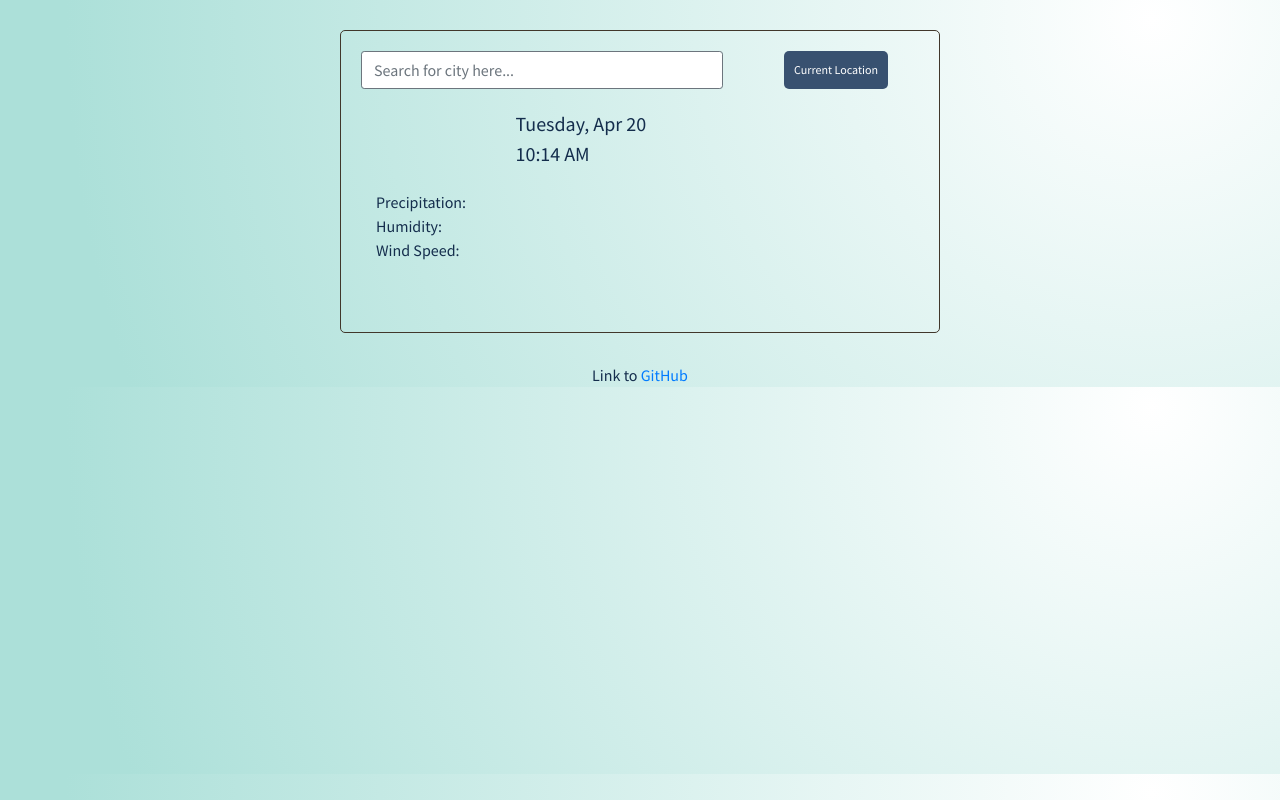
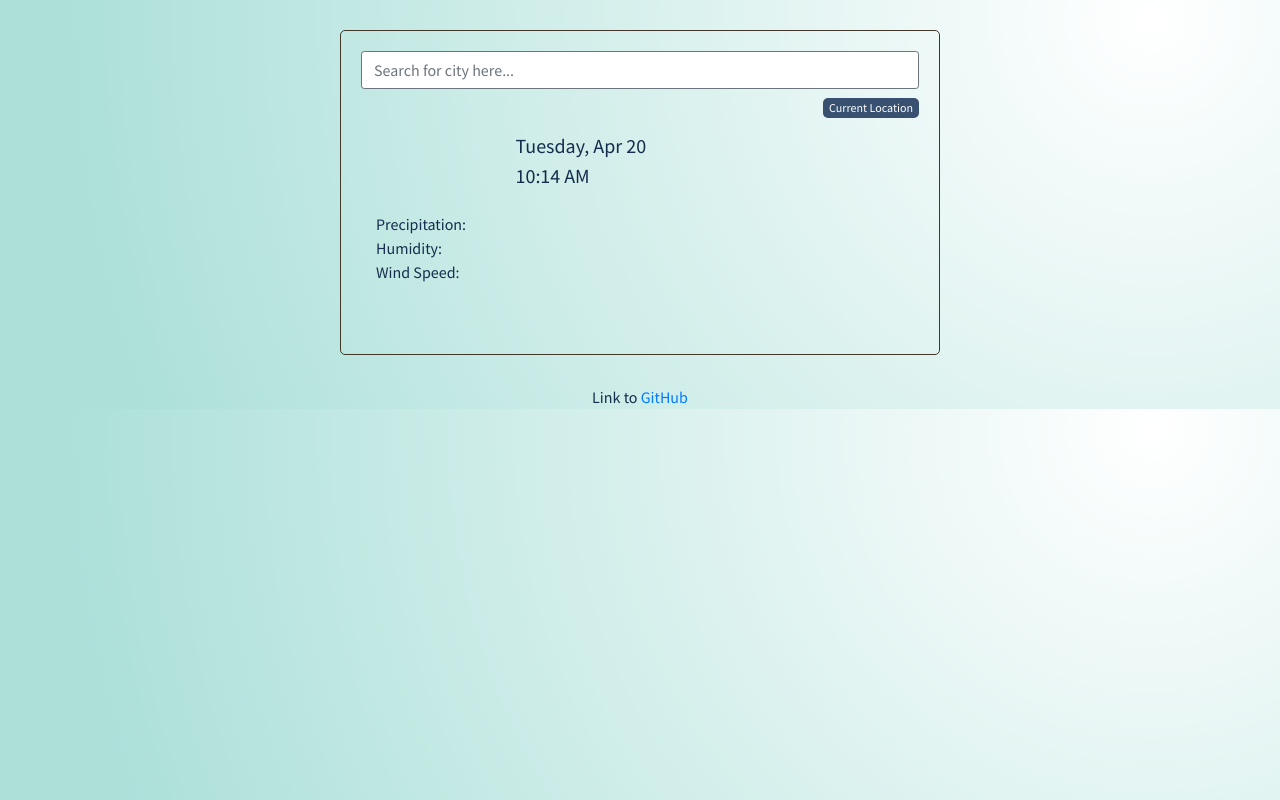
Before and after one commit to CxC20/weather-app-2.0, a plain HTML site: page index.html in a window 1280 px wide. Drawn offline with nearby package versions, Linux system fonts and the light colour scheme.

Commit message:
Style Updates

```diff
--- a/index.html
+++ b/index.html
@@ -27,7 +27,7 @@
     <!-- Search Engine -->
     <div class="weather-app">
       <div class="row">
-        <div class="col-8">
+        <div class="col">
           <form id="form">
             <input
               type="text"
@@ -38,11 +38,14 @@
             />
           </form>
         </div>
-        <!-- Current Location Button -->
-        <div class="col-4 location-button">
+      </div>
+      <!-- Current Location Button -->
+      <div class="row">
+        <div class="col location-button">
           <button id="current-location">Current Location</button>
         </div>
       </div>
+
       <!-- City Display-->
       <div class="row">
         <div class="col"><h1 id="city-display"></h1></div>
--- a/scripts/index.js
+++ b/scripts/index.js
@@ -188,7 +188,7 @@ function displayForecast(response) {
           <div class="forecast-day">${formatDay(day.dt)}</div>
           <img
             src="http://openweathermap.org/img/wn/${day.weather[0].icon}@2x.png"
-            width="50"
+            width="45"
             class="forecast-icon"
           />
           <div>
--- a/styles/styles.css
+++ b/styles/styles.css
@@ -17,17 +17,16 @@ body {
 }
 
 .location-button {
-  text-align: center;
+  text-align: right;
+  padding-top: 5px;
 }
 button {
   color: rgb(255, 255, 255);
   background-color: rgb(56, 81, 112);
   font-size: 12px;
   font-weight: 100;
-  padding: 10px;
   border: rgb(56, 81, 112);
   border-radius: 5px;
-  max-height: 45px;
 }
 button:hover {
   color: rgb(255, 255, 255);
@@ -40,9 +39,6 @@ button:focus {
   box-shadow: 0 0 0 0.2rem rgb(56 81 112 / 50%);
 }
 
-h1 {
-  margin-top: 15px;
-}
 h3,
 .weather-icon-temp,
 .weather-forecast {
```
